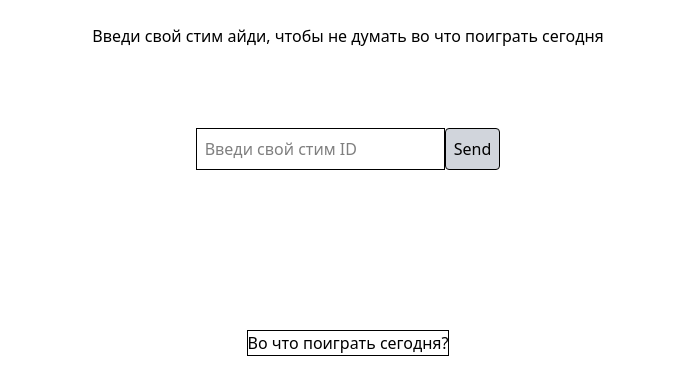
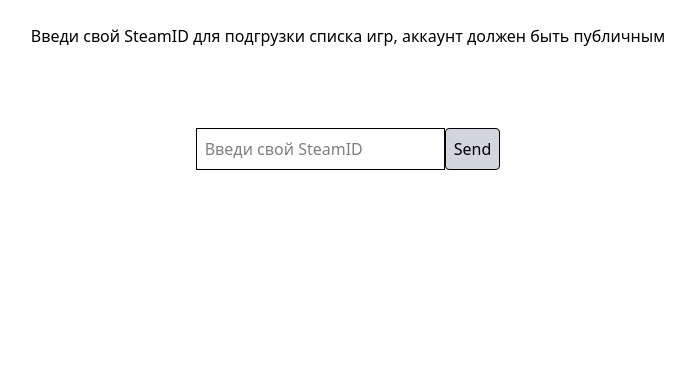
Before and after one commit to Yojimbo550/steam-game-picker, a React (Vite) app in the folder client/: page / in a window 1280 px wide. Shown: the top 392 px of the page, without its empty margins (292-987 px from the left). Built offline with nearby package versions, Linux system fonts and the light colour scheme.

Commit message:
fix: скрытие кнопки до загрузки списка

```diff
--- a/client/src/App.tsx
+++ b/client/src/App.tsx
@@ -60,7 +60,7 @@
 }
   return (
     <div className='flex flex-col mt-6 items-center gap-20' >
-      <label htmlFor="">Введи свой стим айди, чтобы не думать во что поиграть сегодня</label>
+      <label htmlFor="">Введи свой SteamID для подгрузки списка игр, аккаунт должен быть публичным</label>
       <SteamIdForm
       // steamId={steamId}
       onClick={setId}
@@ -70,12 +70,12 @@
       <GamesList
 
       />
-      <SuggestGameControl
-      onSuggestGame={handleSuggestGame}
-      />
+      {!loading && games.length > 0 && (
+  <SuggestGameControl onSuggestGame={handleSuggestGame} />
+)}
        {loading && <Loader />}
 
-{!loading && selectedGame && (
+{!loading &&  selectedGame && (
   <GameSuggestion selectedGame={selectedGame} />
 )}
       {/* {steamId} */}
--- a/client/src/SteamIdForm.tsx
+++ b/client/src/SteamIdForm.tsx
@@ -25,7 +25,7 @@
   setInputValue(event.target.value)
 }
         value={inputValue}
-        placeholder="Введи свой стим ID"
+        placeholder="Введи свой SteamID"
        />
         <button
         className="bg-gray-300 border rounded p-2"
--- a/client/src/SuggestGameControl.tsx
+++ b/client/src/SuggestGameControl.tsx
@@ -8,7 +8,7 @@
 
     <div>
 
-        <button className="border p"
+        <button className="border p-3 rounded"
         onClick={onSuggestGame}
         >
             Во что поиграть сегодня?
```
